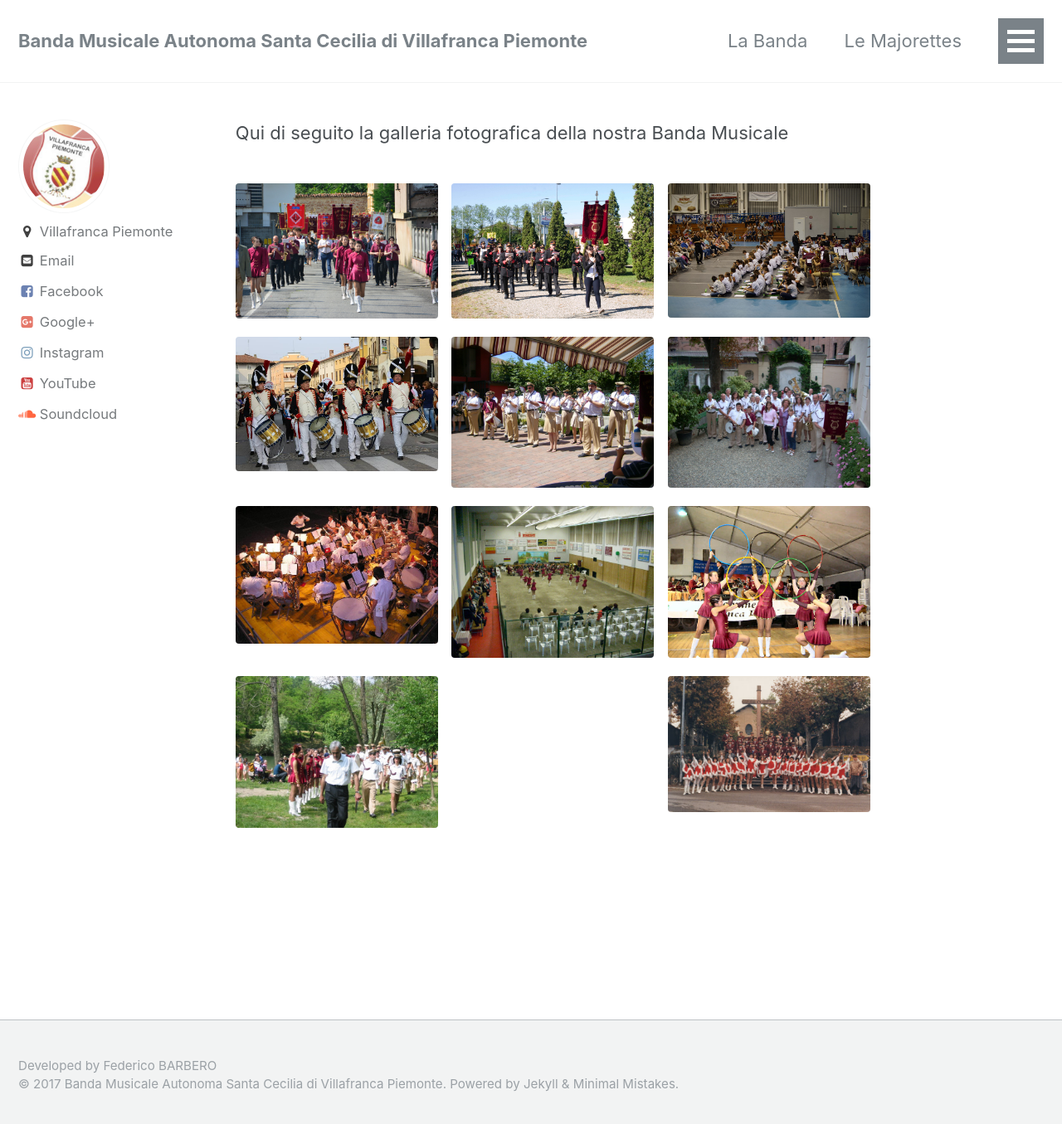
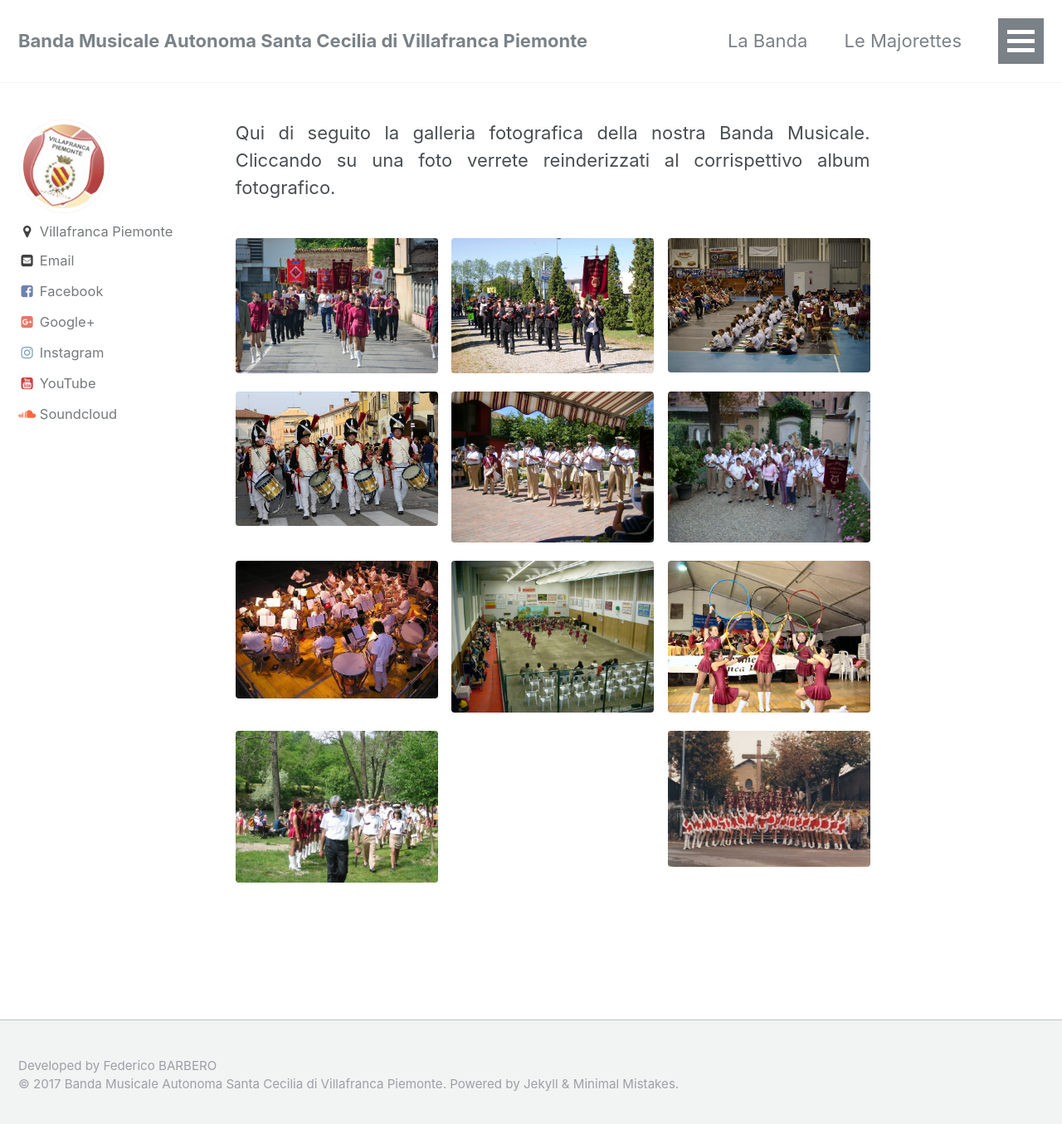
Before and after one commit to BandaVillaSCecilia/BandaVillaSCecilia.github.io, a Jekyll site: the page built from _pages/Galleria.md, in a window 1280 px wide and 1363 px high. Shown: the top 1355 px of the window at 83% size. Built offline with Jekyll 4.4.1, drawn with Linux system fonts in a browser that asks for light colours.

Commit message:
Modified Ale

```diff
--- a/_pages/Galleria.md
+++ b/_pages/Galleria.md
@@ -47,7 +47,7 @@ gallery:
     alt: "Immagini storiche"
     title: "Immagini storiche"
 ---
-Qui di seguito la galleria fotografica della nostra Banda Musicale
+Qui di seguito la galleria fotografica della nostra Banda Musicale. Cliccando su una foto verrete reinderizzati al corrispettivo album fotografico.
 {: .text-justify}
 
 {% include gallery %}
```
Also changed, not shown: _posts/2015-11-21-10 anni con il nostro Maestro.md (+9 -0 lines), assets/images/posts/20151121/ale1.jpg (added), assets/images/posts/20151121/ale2.jpg (added).
